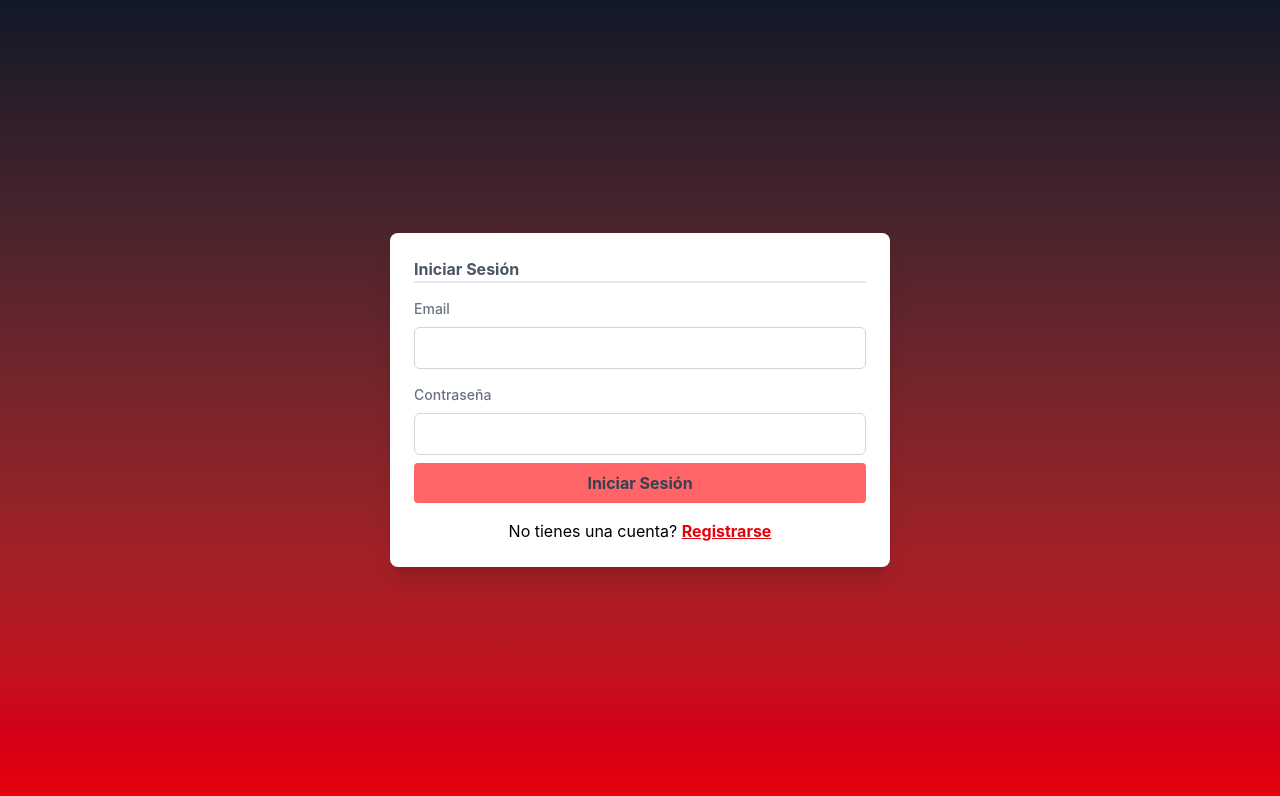
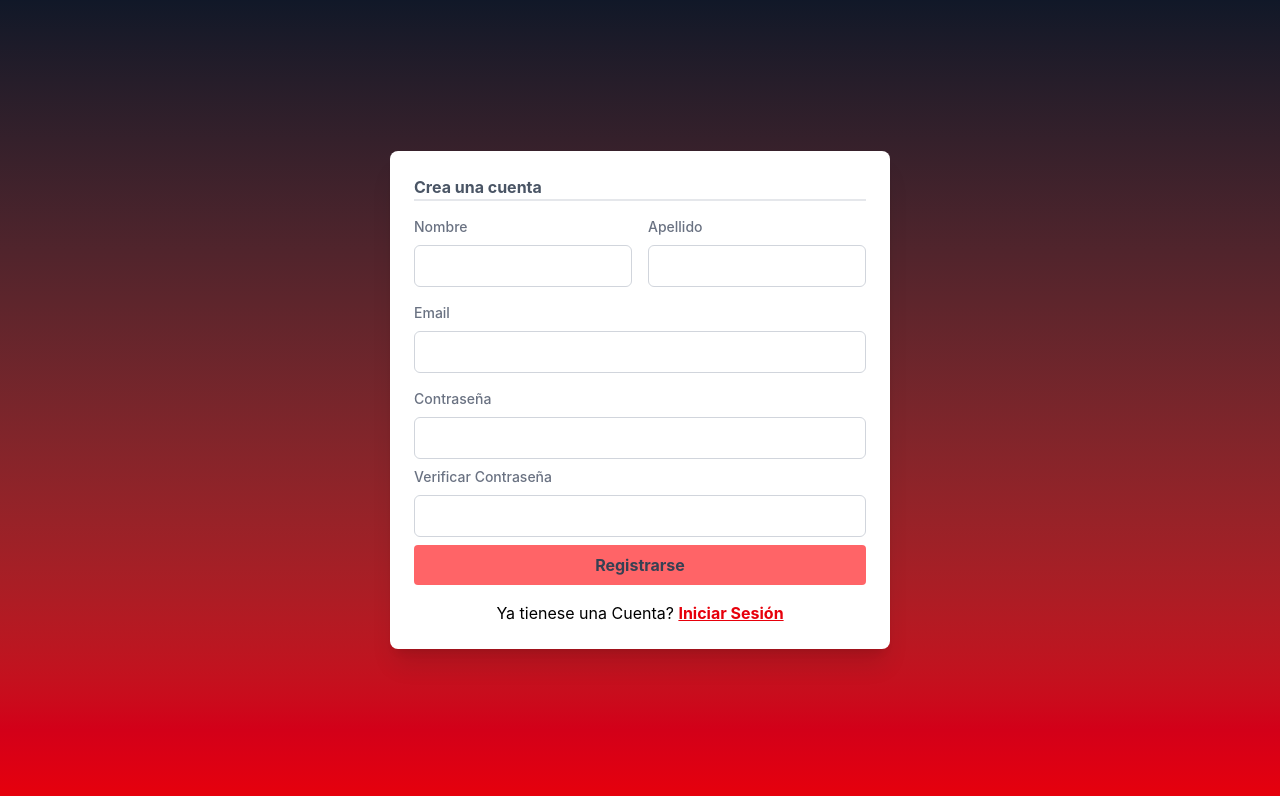
Before and after one commit to osc-sch/trabajo-practico-integrador-2-2do-cuatri, a React (Vite) app: page / in a window 1280 px wide. Shown: the top 796 px of the page. Built offline with nearby package versions, Linux system fonts and the light colour scheme.

Commit message:
feat:se creo el useForm con y sus funciones

```diff
--- a/src/App.jsx
+++ b/src/App.jsx
@@ -4,7 +4,7 @@ import { RegisterPage } from "./pages/RegisterPage.jsx";
 export const App = () => {
   return (
     <div>
-      <LoginPage></LoginPage>
+      <RegisterPage></RegisterPage>
     </div>
   );
 };
--- /dev/null
+++ b/src/hooks/useForm.js
@@ -0,0 +1,20 @@
+import { useState } from "react";
+
+export const useForm = (iniform) => {
+    const [form, setForm] = useState(iniform)
+
+    const handleSubmit = (event) => {
+    event.preventDefault();
+    console.log(form);
+  };
+
+  const handleChange = (event) => {
+    const { name, value } = event.target;
+    setForm({
+      ...form,
+      [name]: value,
+    });
+    };
+
+    return{ handleChange,handleSubmit}
+}
--- a/src/pages/LoginPage.jsx
+++ b/src/pages/LoginPage.jsx
@@ -1,23 +1,11 @@
 import { useState } from "react";
+import { useForm } from "../hooks/useForm.js";
 
 export const LoginPage = () => {
-  const [form, setForm] = useState({
+  const { handleChange, handleSubmit } = useForm({
     email: "",
     password: "",
   });
-
-  const handleSubmit = (event) => {
-    event.preventDefault();
-    console.log(form);
-  };
-
-  const handleChange = (event) => {
-    const { name, value } = event.target;
-    setForm({
-      ...form,
-      [name]: value,
-    });
-  };
 
   return (
     <main className="flex justify-center min-h-screen items-center bg-gradient-to-b from-gray-900 to-red-600 ">
@@ -28,7 +16,7 @@ export const LoginPage = () => {
         <h1 className=" tite font-bold border-b-2 border-gray-200 mb-4 text-gray-600">
           Iniciar Sesión
         </h1>
-        <form action="" method="post">
+        <form>
           <div>
             <label
               htmlFor="email"
--- a/src/pages/RegisterPage.jsx
+++ b/src/pages/RegisterPage.jsx
@@ -1,10 +1,13 @@
 import { useState } from "react";
+import { useForm } from "../hooks/useForm.js";
 
 export const RegisterPage = () => {
-  const [form, setform] = useState({
+  const { handleChange, handleSubmit } = useForm({
     name: "",
+    lastname: "",
+    email: "",
+    password: "",
   });
-
   return (
     <main className="flex justify-center min-h-screen items-center bg-gradient-to-b from-gray-900 to-red-600 ">
       <div
@@ -14,7 +17,7 @@ export const RegisterPage = () => {
         <h1 className=" tite font-bold border-b-2 border-gray-200 mb-4 text-gray-600">
           Crea una cuenta
         </h1>
-        <form action="" method="post">
+        <form>
           <div className=" flex gap-4">
             <div className="flex-1 mb-4">
               <label
@@ -26,6 +29,8 @@ export const RegisterPage = () => {
               <input
                 type="text"
                 id="nombre"
+                name="name"
+                onChange={handleChange}
                 className="w-full border border-gray-300 rounded-md px-4 py-2 focus:ring-2 focus:ring-blue-400 focus:border-blue-400 outline-none transition-colors"
               />
             </div>
@@ -39,6 +44,8 @@ export const RegisterPage = () => {
               <input
                 type="text"
                 id="apellido"
+                name="lastname"
+                onChange={handleChange}
                 className="w-full border border-gray-300 rounded-md px-4 py-2 focus:ring-2 focus:ring-blue-400 focus:border-blue-400 outline-none transition-colors "
               />
             </div>
@@ -54,6 +61,8 @@ export const RegisterPage = () => {
             <input
               type="email"
               id="email"
+              name="email"
+              onChange={handleChange}
               className=" w-full border border-gray-300 rounded-md px-4 py-2 focus:ring-2 focus:ring-blue-400 focus:border-blue-400 outline-none transition-colors mb-4"
             />
 
@@ -66,6 +75,8 @@ export const RegisterPage = () => {
             <input
               type="password"
               id="password"
+              name="password"
+              onChange={handleChange}
               className=" w-full border border-gray-300 rounded-md px-4 py-2 focus:ring-2 focus:ring-blue-400 focus:border-blue-400 outline-none transition-colors mb-2"
             />
 
@@ -84,6 +95,7 @@ export const RegisterPage = () => {
             <input
               type="submit"
               value="Registrarse"
+              onClick={handleSubmit}
               className=" w-full block text-gray-700 font-bold bg-red-400  px-2 py-2 rounded-sm hover:bg-red-500 hover:text-gray-800 transition-colors cursor-pointer "
             />
             <div className="flex justify-center mt-4">
```
